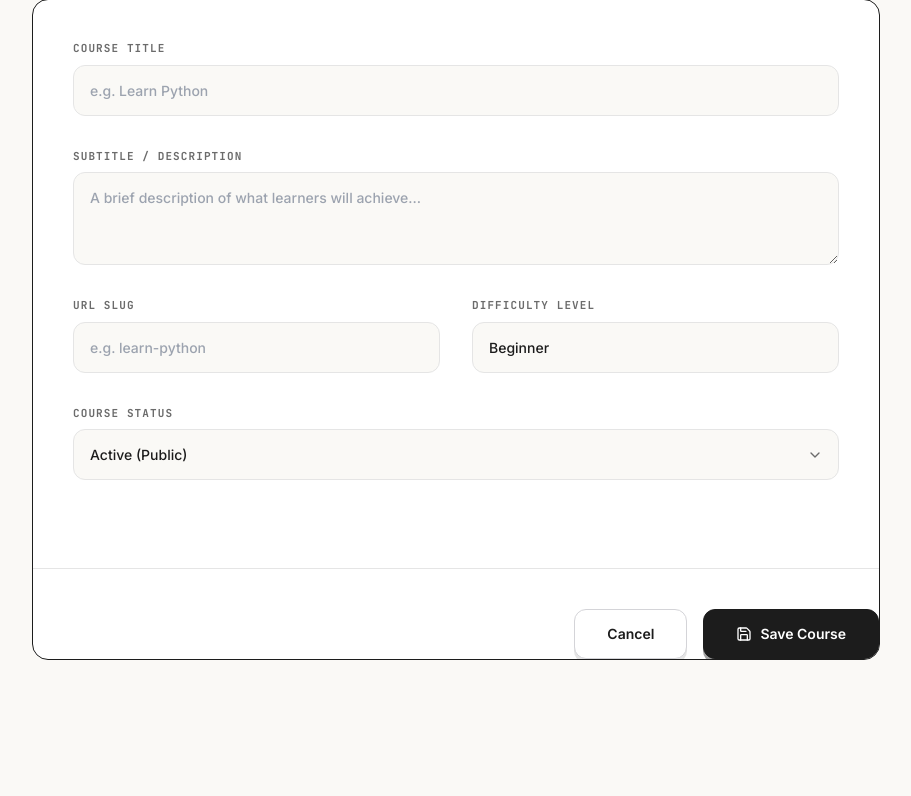
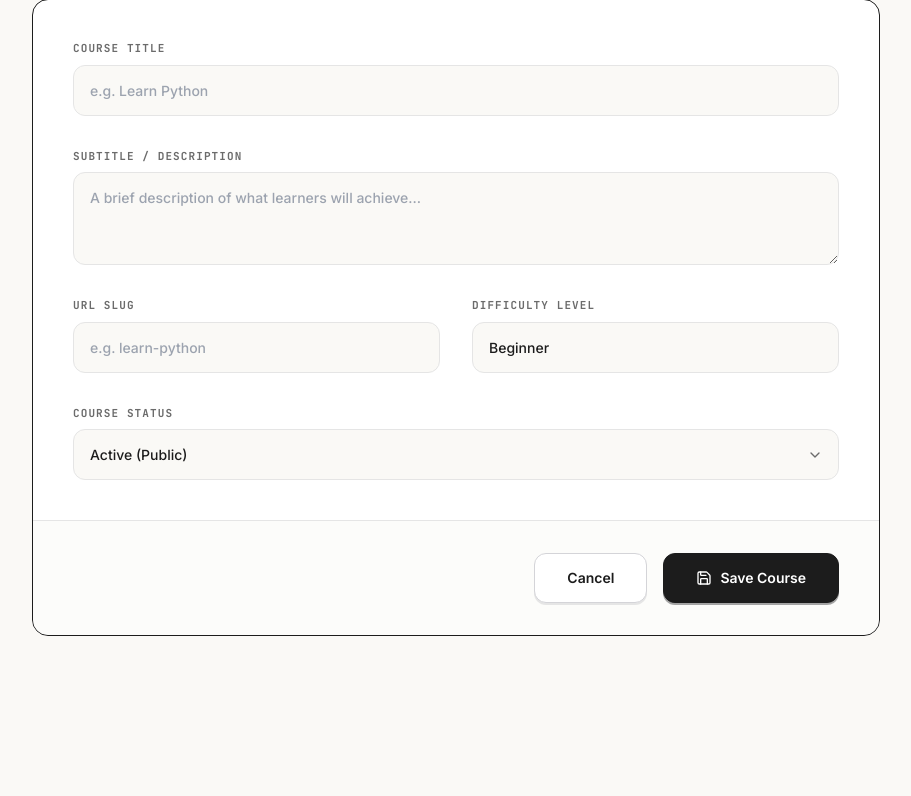
Before and after one commit to KabeerAi/learn-with-kabeer, a Flask app: page /admin/courses/new in a window 1280 px wide. Shown: the part 339-1135 px from the top of the page, without its empty margins (184-1095 px from the left). Run offline with Flask 3, Linux system fonts and the light colour scheme; the visitor is signed in with stand-in values (Sample User, id 1); data comes from the database, SQL or seed files in the repository; some libraries are stand-ins or nearby versions.

Commit message:
only public courses can be added to career path

```diff
--- a/app.py
+++ b/app.py
@@ -557,8 +557,8 @@ def admin_career_path_manage(path_id):
 
     # Get courses in this path
     path_details = database.get_career_path_by_slug(path["slug"])
-    # Get all courses to allow adding existing
-    all_courses = database.get_course_library(g.user)
+    # Get all courses to allow adding existing (only public non-COD courses)
+    all_courses = database.get_course_library(g.user, include_private=False)
 
     return render_template("admin/career_path_manage.html", path=path_details, all_courses=all_courses)
 
@@ -569,8 +569,12 @@ def admin_career_path_manage(path_id):
 def admin_career_path_add_course(path_id):
     course_id = request.form.get("course_id")
     if course_id:
-        database.add_course_to_career_path(path_id, int(course_id))
-        flash("Course added to career path.", "success")
+        course = database.get_course_by_id(int(course_id))
+        if course and course["user_id"] is None:
+            database.add_course_to_career_path(path_id, int(course_id))
+            flash("Course added to career path.", "success")
+        else:
+            flash("Only public (non-COD) courses can be added to career paths.", "error")
     return redirect(url_for("admin_career_path_manage", path_id=path_id))
 
 
--- a/templates/admin/career_path_form.html
+++ b/templates/admin/career_path_form.html
@@ -81,11 +81,11 @@
             </div>
 
             {# --- Form Actions --- #}
-            <div class="flex flex-col-reverse items-center justify-end gap-4 border-t border-[#E5E5E5] bg-[#FAF9F6] px-6 py-6 sm:flex-row sm:px-10">
-                <a href="{{ url_for('admin_dashboard') }}" class="flex w-full sm:w-auto items-center justify-center rounded-xl border border-[#D4D4D8] bg-white px-8 py-3.5 text-sm font-semibold text-[#1C1C1C] shadow-[0_4px_0_0_#E5E5E5] transition-all hover:translate-y-[2px] hover:shadow-[0_2px_0_0_#E5E5E5] active:translate-y-[4px] active:shadow-none focus:outline-none">
+            <div class="flex flex-col-reverse items-center justify-end gap-4 border-t border-[#E5E5E5] bg-[#FAF9F6]/50 px-6 py-8 sm:flex-row sm:px-10">
+                <a href="{{ url_for('admin_dashboard') }}" class="flex w-full items-center justify-center rounded-xl border border-[#D4D4D8] bg-white px-8 py-3.5 text-sm font-semibold text-[#1C1C1C] shadow-[0_2px_0_0_#E5E5E5] transition-all hover:translate-y-[1px] hover:shadow-[0_1px_0_0_#E5E5E5] active:translate-y-[2px] active:shadow-none focus:outline-none sm:w-auto">
                     Cancel
                 </a>
-                <button type="submit" class="flex w-full sm:w-auto items-center justify-center gap-2 rounded-xl border border-[#1C1C1C] bg-[#1C1C1C] px-8 py-3.5 text-sm font-semibold text-white shadow-[0_4px_0_0_#A3A3A3] transition-all hover:translate-y-[2px] hover:shadow-[0_2px_0_0_#A3A3A3] active:translate-y-[4px] active:shadow-none focus:outline-none">
+                <button type="submit" class="flex w-full items-center justify-center gap-2 rounded-xl border border-[#1C1C1C] bg-[#1C1C1C] px-8 py-3.5 text-sm font-semibold text-white shadow-[0_2px_0_0_#A3A3A3] transition-all hover:translate-y-[1px] hover:shadow-[0_1px_0_0_#A3A3A3] active:translate-y-[2px] active:shadow-none focus:outline-none sm:w-auto">
                     <i data-lucide="save" class="h-4 w-4"></i>
                     Save Career Path
                 </button>
--- a/templates/admin/career_path_manage.html
+++ b/templates/admin/career_path_manage.html
@@ -46,7 +46,7 @@
                     <div class="flex items-center gap-3">
                         <form action="{{ url_for('admin_career_path_add_course', path_id=path.id) }}" method="post" class="flex items-center gap-2">
                             <select name="course_id" required class="rounded-xl border border-[#D4D4D8] bg-[#F5F5F5] px-4 py-2 text-xs font-semibold text-[#1C1C1C] focus:outline-none focus:ring-1 focus:ring-[#1C1C1C]">
-                                <option value="" disabled selected>Add existing course...</option>
+                                <option value="" disabled selected>Add public course...</option>
                                 {% for course in all_courses %}
                                     <option value="{{ course.id }}">{{ course.title }}</option>
                                 {% endfor %}
--- a/templates/admin/course_form.html
+++ b/templates/admin/course_form.html
@@ -83,11 +83,11 @@
             </div>
 
             {# --- Form Actions --- #}
-            <div class="mt-12 flex flex-col-reverse items-center justify-end gap-4 border-t border-[#E5E5E5] pt-10 sm:flex-row">
-                <a href="{{ url_for('admin_course_manage', course_id=course.id) if course else url_for('admin_dashboard') }}" class="flex w-full sm:w-auto items-center justify-center rounded-xl border border-[#D4D4D8] bg-white px-8 py-3.5 text-sm font-semibold text-[#1C1C1C] shadow-[0_4px_0_0_#E5E5E5] transition-all hover:translate-y-[2px] hover:shadow-[0_2px_0_0_#E5E5E5] active:translate-y-[4px] active:shadow-none focus:outline-none">
+            <div class="flex flex-col-reverse items-center justify-end gap-4 border-t border-[#E5E5E5] bg-[#FAF9F6]/50 px-6 py-8 sm:flex-row sm:px-10">
+                <a href="{{ url_for('admin_course_manage', course_id=course.id) if course else url_for('admin_dashboard') }}" class="flex w-full items-center justify-center rounded-xl border border-[#D4D4D8] bg-white px-8 py-3.5 text-sm font-semibold text-[#1C1C1C] shadow-[0_2px_0_0_#E5E5E5] transition-all hover:translate-y-[1px] hover:shadow-[0_1px_0_0_#E5E5E5] active:translate-y-[2px] active:shadow-none focus:outline-none sm:w-auto">
                     Cancel
                 </a>
-                <button type="submit" class="flex w-full sm:w-auto items-center justify-center gap-2 rounded-xl border border-[#1C1C1C] bg-[#1C1C1C] px-8 py-3.5 text-sm font-semibold text-white shadow-[0_4px_0_0_#A3A3A3] transition-all hover:translate-y-[2px] hover:shadow-[0_2px_0_0_#A3A3A3] active:translate-y-[4px] active:shadow-none focus:outline-none">
+                <button type="submit" class="flex w-full items-center justify-center gap-2 rounded-xl border border-[#1C1C1C] bg-[#1C1C1C] px-8 py-3.5 text-sm font-semibold text-white shadow-[0_2px_0_0_#A3A3A3] transition-all hover:translate-y-[1px] hover:shadow-[0_1px_0_0_#A3A3A3] active:translate-y-[2px] active:shadow-none focus:outline-none sm:w-auto">
                     <i data-lucide="save" class="h-4 w-4"></i>
                     Save Course
                 </button>
--- a/templates/admin/lesson_form.html
+++ b/templates/admin/lesson_form.html
@@ -187,11 +187,11 @@
             </div>
 
             {# --- Form Actions --- #}
-            <div class="flex flex-col-reverse items-center justify-end gap-4 border-t border-[#E5E5E5] bg-[#FAF9F6] px-6 py-6 sm:flex-row sm:px-10">
-                <a href="{{ url_for('admin_course_manage', course_id=course.id) }}" class="flex w-full sm:w-auto items-center justify-center rounded-xl border border-[#D4D4D8] bg-white px-8 py-3.5 text-sm font-semibold text-[#1C1C1C] shadow-[0_4px_0_0_#E5E5E5] transition-all hover:translate-y-[2px] hover:shadow-[0_2px_0_0_#E5E5E5] active:translate-y-[4px] active:shadow-none focus:outline-none">
+            <div class="flex flex-col-reverse items-center justify-end gap-4 border-t border-[#E5E5E5] bg-[#FAF9F6]/50 px-6 py-8 sm:flex-row sm:px-10">
+                <a href="{{ url_for('admin_course_manage', course_id=course.id) }}" class="flex w-full items-center justify-center rounded-xl border border-[#D4D4D8] bg-white px-8 py-3.5 text-sm font-semibold text-[#1C1C1C] shadow-[0_2px_0_0_#E5E5E5] transition-all hover:translate-y-[1px] hover:shadow-[0_1px_0_0_#E5E5E5] active:translate-y-[2px] active:shadow-none focus:outline-none sm:w-auto">
                     Cancel
                 </a>
-                <button type="submit" class="flex w-full sm:w-auto items-center justify-center gap-2 rounded-xl border border-[#1C1C1C] bg-[#1C1C1C] px-8 py-3.5 text-sm font-semibold text-white shadow-[0_4px_0_0_#A3A3A3] transition-all hover:translate-y-[2px] hover:shadow-[0_2px_0_0_#A3A3A3] active:translate-y-[4px] active:shadow-none focus:outline-none">
+                <button type="submit" class="flex w-full items-center justify-center gap-2 rounded-xl border border-[#1C1C1C] bg-[#1C1C1C] px-8 py-3.5 text-sm font-semibold text-white shadow-[0_2px_0_0_#A3A3A3] transition-all hover:translate-y-[1px] hover:shadow-[0_1px_0_0_#A3A3A3] active:translate-y-[2px] active:shadow-none focus:outline-none sm:w-auto">
                     <i data-lucide="save" class="h-4 w-4"></i>
                     {% if lesson %}Update Lesson{% else %}Create Lesson{% endif %}
                 </button>
```
Also changed, not shown: templates/admin/section_form.html (+11 -7 lines).
